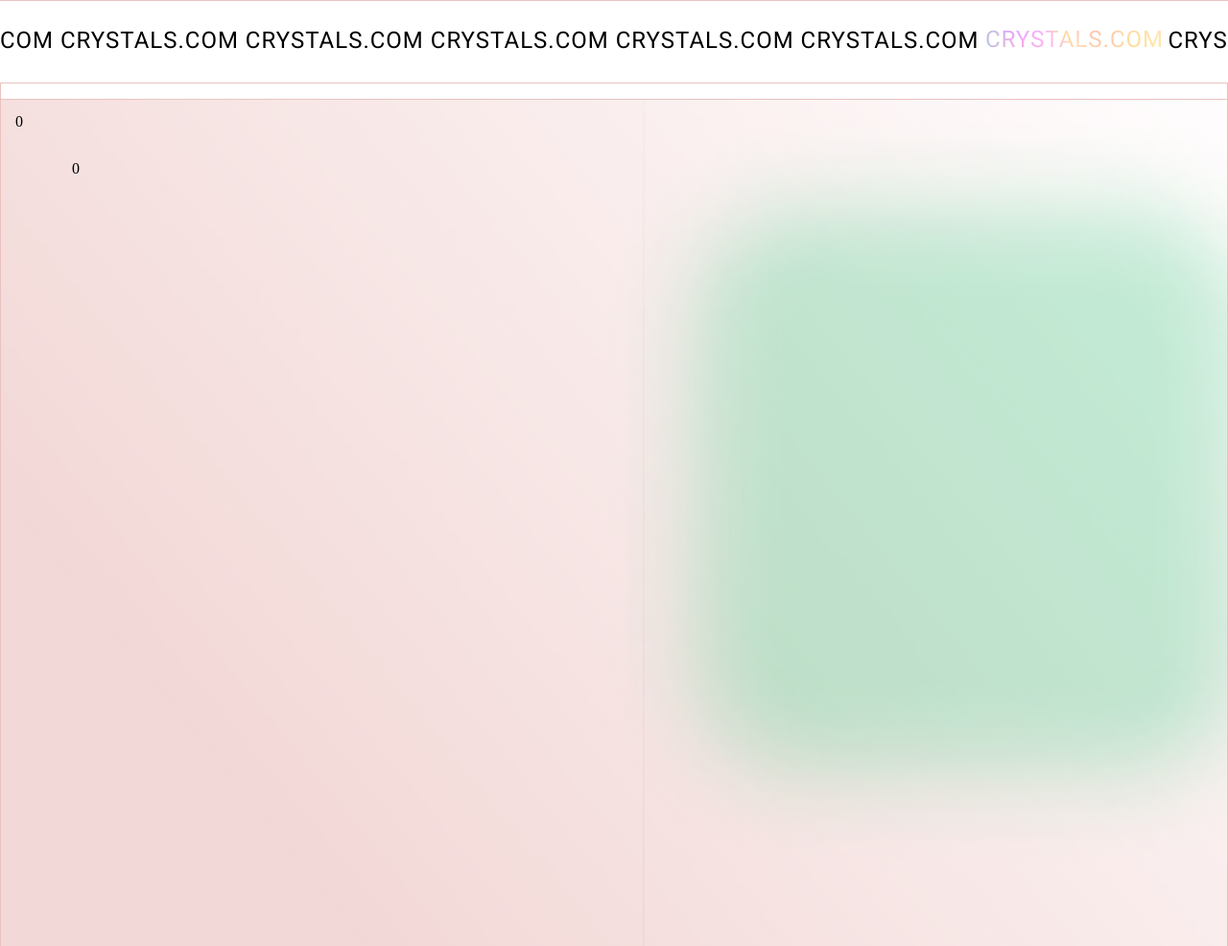
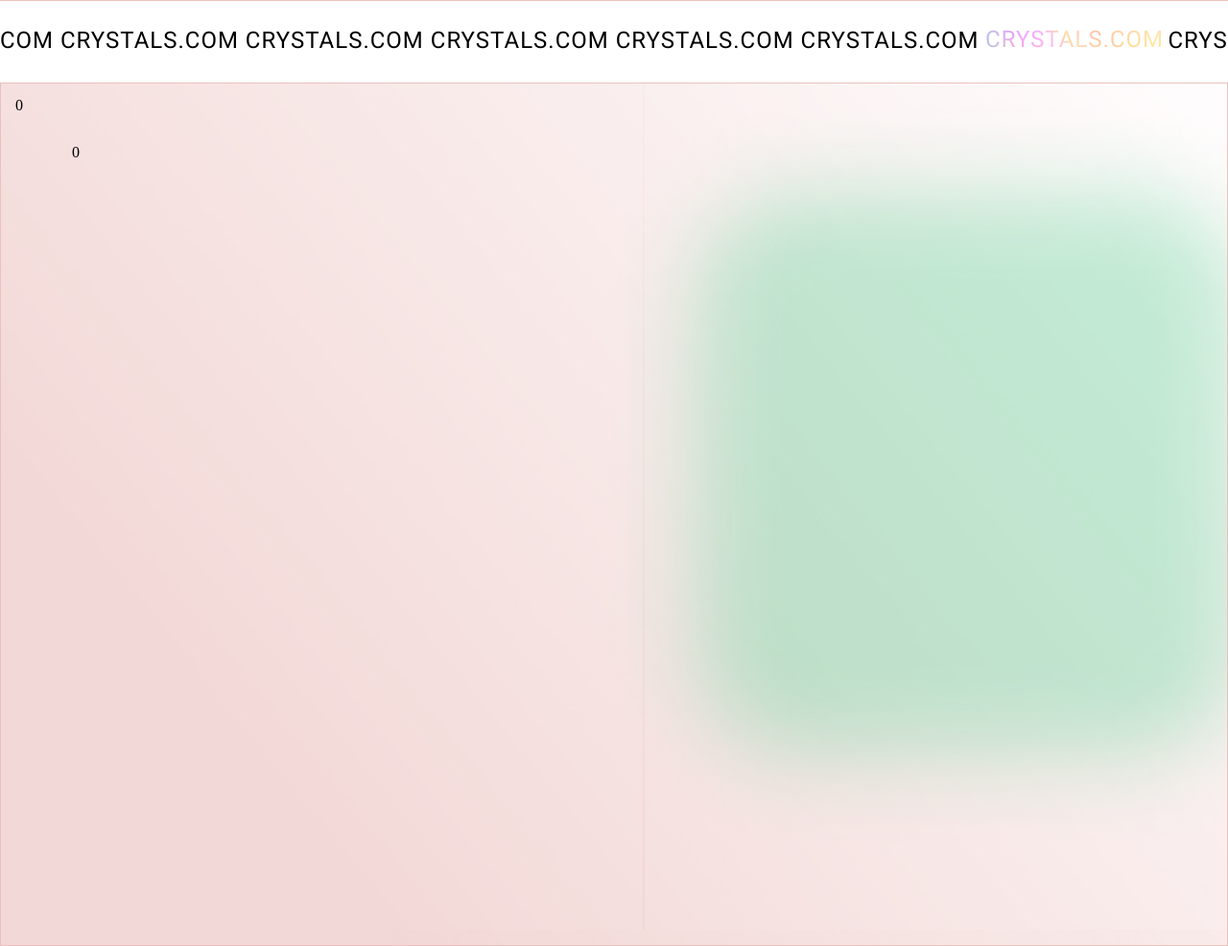
Before and after one commit to tassy0f/landing-2, a plain HTML site: page index.html in a window 1280 px wide. Shown: the part 831-1817 px from the top of the page at 96% size. Drawn offline with Linux system fonts and the light colour scheme.

Commit message:
исправление

```diff
--- a/style.scss
+++ b/style.scss
@@ -137,6 +137,7 @@
     .wrap {
         background: url(./assets/bg3_first.jpg);
         height: 899px;
+        margin-top: -17px;
     }
 }
 
```
Also changed, not shown: style.css.
